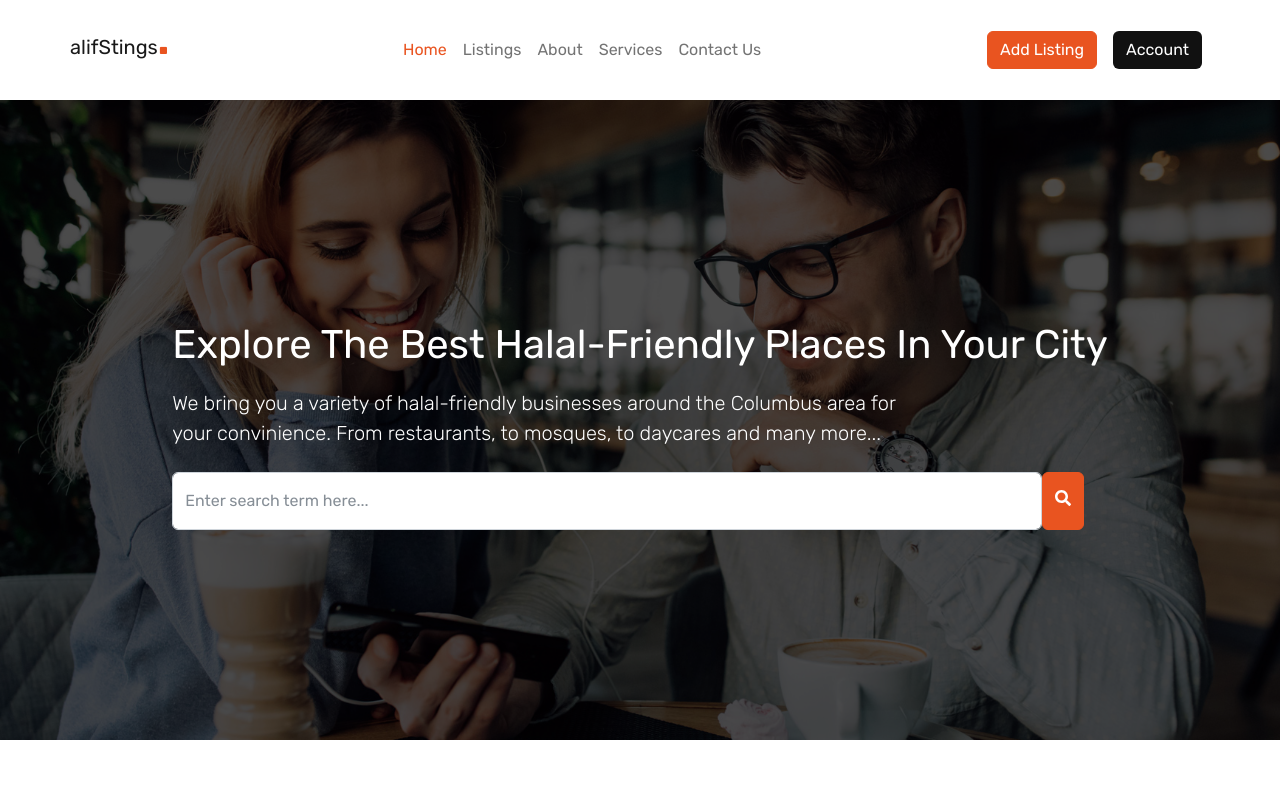
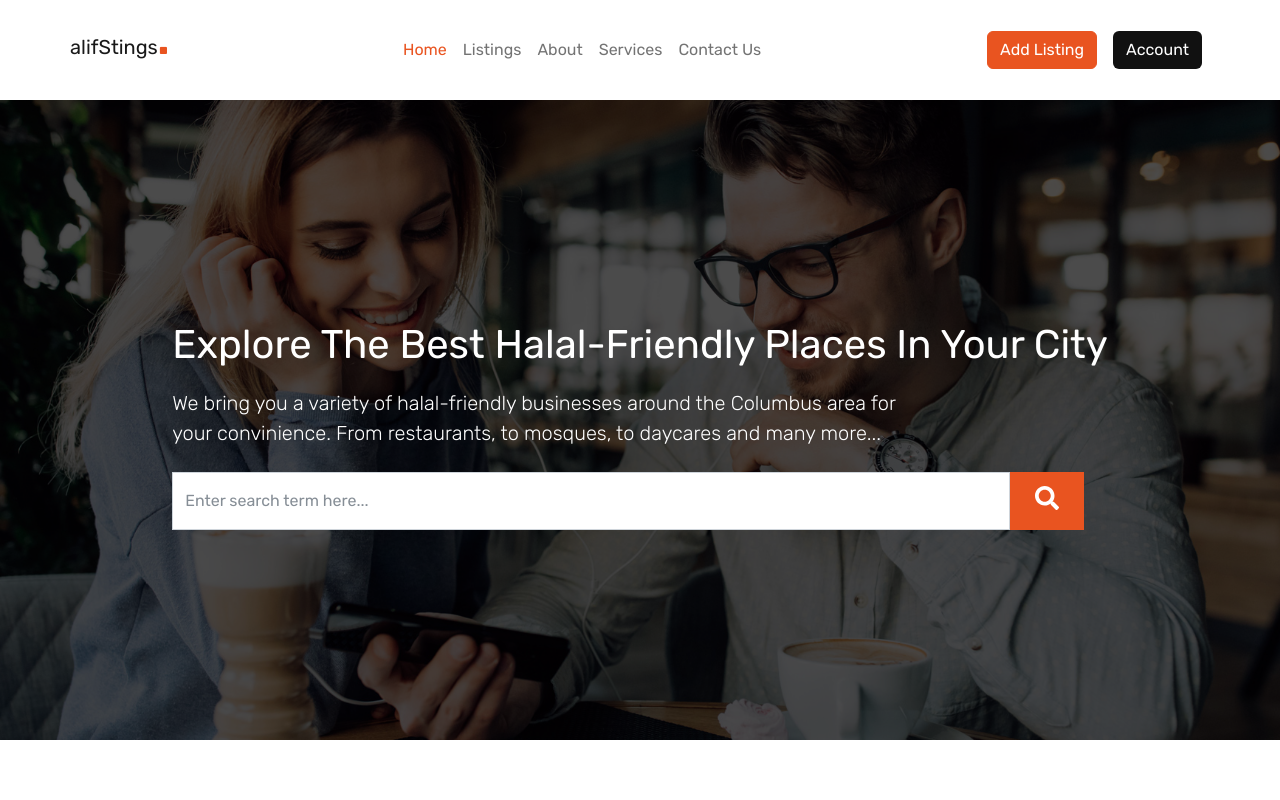
Before and after one commit to abdinaa17/alifStings, a React (Vite) app: page / in a window 1280 px wide. Shown: the top 800 px of the page. Built offline with nearby package versions, Linux system fonts and the light colour scheme; no server answers; the database is empty.

Commit message:
Removed border radius form search input and btn.

```diff
--- a/src/components/Hero/Hero.jsx
+++ b/src/components/Hero/Hero.jsx
@@ -33,10 +33,10 @@ const Hero = () => {
             value={search}
             onChange={(e) => setSearch(e.target.value)}
             placeholder="Enter search term here..."
-            className="py-3"
+            className="py-3 rounded-0"
           />
-          <Button type="submit" className="">
-            <FaSearch />
+          <Button type="submit" className="px-4 rounded-0">
+            <FaSearch size={24} />
           </Button>
         </Form>
       </div>
```
